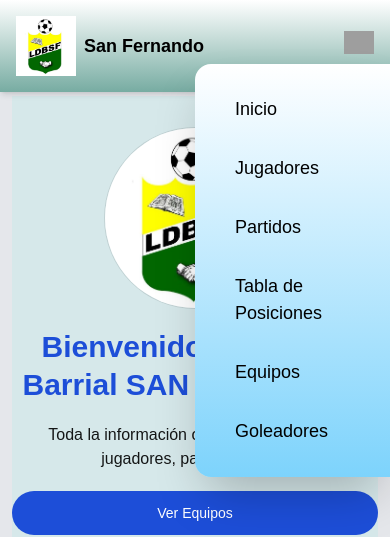
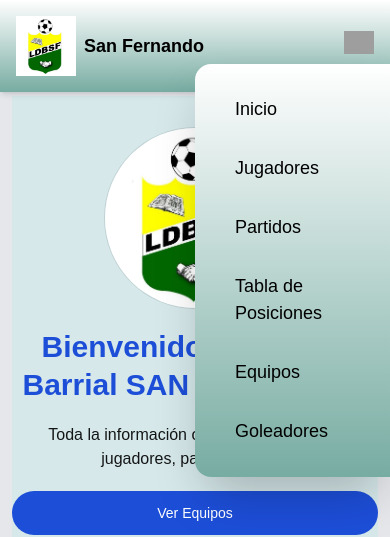
Before and after one commit to ddmoreno1/united, a Next.js app: page / in a window 390 px wide. Both pictures are taken after a click on the button 359 px from the left and 42 px from the top of the page. Shown: the top 537 px of the page. Built offline with nearby package versions, Linux system fonts and the light colour scheme; no server answers; the database is empty; grey boxes are pictures that could not be loaded.

Commit message:
Actualizar Navbar.tsx

```diff
--- a/app/Navbar.tsx
+++ b/app/Navbar.tsx
@@ -78,7 +78,7 @@ function MobileMenu() {
       </button>
 
       <div
-        className={`absolute top-16 right-0 w-1/2 bg-gradient-to-b from-white to-sky-300 shadow-2xl p-6 flex flex-col space-y-4 text-[18px] h-auto rounded-l-2xl transform transition-all duration-300 ease-in-out overflow-hidden
+  className={`absolute top-16 right-0 w-1/2 bg-gradient-to-b from-white to-[#77ACA2] shadow-2xl p-6 flex flex-col space-y-4 text-[18px] h-auto rounded-l-2xl transform transition-all duration-300 ease-in-out overflow-hidden
           sm:w-1/2 sm:rounded-r-2xl
           md:hidden lg:hidden xl:hidden 2xl:hidden
           ${isOpen ? "translate-x-0 opacity-100" : "translate-x-full opacity-0"}`}
```
